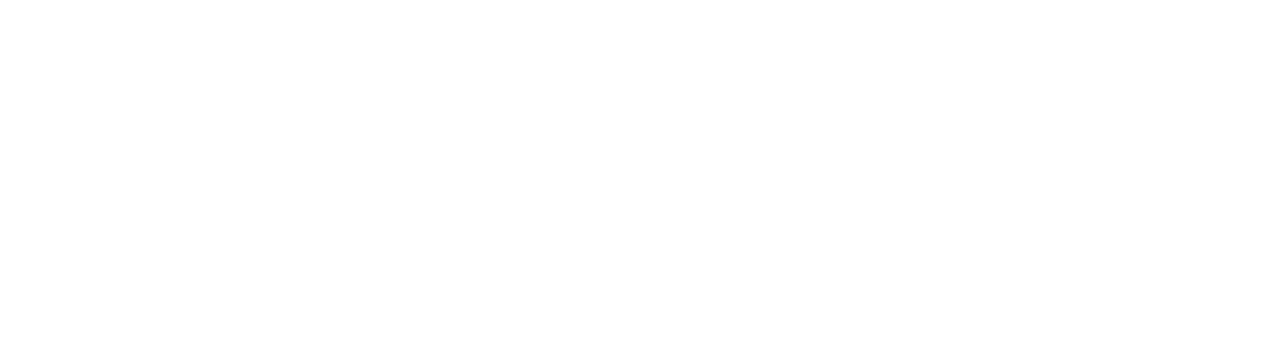
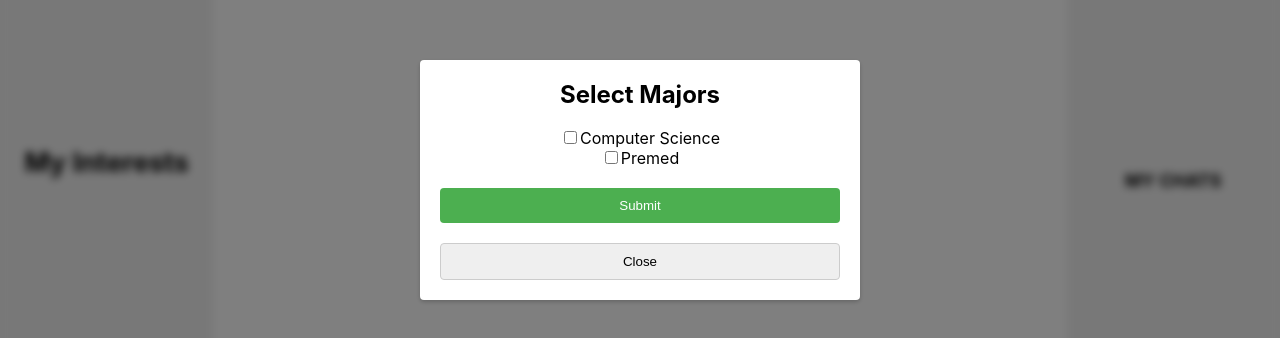
Before and after one commit to jamesmwu/Pathfinder, a React (Create React App) app in the folder frontend/: page /home in a window 1280 px wide. Before the commit this address had no page. Shown: the part 220-558 px from the top of the page. Built offline with nearby package versions, Linux system fonts and the light colour scheme.

Commit message:
Updated homepage to have sidebars, mapped modal selections to appear in sidebar

```diff
--- a/frontend/src/App.js
+++ b/frontend/src/App.js
@@ -8,7 +8,7 @@ function App() {
     <div className="App">
       <Routes>
         <Route path="/" element={<LoginPage />} />
-        <Route path="/root" element={<HomePage />} />
+        <Route path="/home" element={<HomePage />} />
       </Routes>
     </div>
   );
--- a/frontend/src/components/Modal.js
+++ b/frontend/src/components/Modal.js
@@ -1,42 +1,44 @@
 import React, { useState } from 'react';
 import '../styles/modal.css';
 
-export default function Modal({ isOpen, majors }) {
-  const [selectedMajor, setSelectedMajor] = useState('');
-  const [showModal, setShowModal] = useState(isOpen);
+export default function Modal({ isOpen, majors, onClose, onSubmit }) {
+  const [selectedMajors, setSelectedMajors] = useState([]);
 
   const handleMajorChange = (event) => {
-    setSelectedMajor(event.target.value);
+    const { value } = event.target;
+    if (selectedMajors.includes(value)) {
+      setSelectedMajors(selectedMajors.filter((major) => major !== value));
+    } else {
+      setSelectedMajors([...selectedMajors, value]);
+    }
   };
 
-  const handleSubmit = (event) => {
-    event.preventDefault();
-    // Do something with the selected major
-    console.log('Selected major:', selectedMajor);
-    setShowModal(false);
-  };
-
-  if (!showModal) {
+  if (!isOpen) {
     return null;
   }
 
   return (
     <div className="modal">
       <div className="modal-content">
-        <h2>Select a Major</h2>
-        <form onSubmit={handleSubmit}>
-          <select value={selectedMajor} onChange={handleMajorChange}>
-            <option value="">-- Select a major --</option>
-            {majors.map((major) => (
-              <option key={major} value={major}>
+        <h2>Select Majors</h2>
+        <form onSubmit={() => { onSubmit(selectedMajors); }}>
+          {majors.map((major) => (
+            <div key={major}>
+              <label>
+                <input
+                  type="checkbox"
+                  value={major}
+                  checked={selectedMajors.includes(major)}
+                  onChange={handleMajorChange}
+                />
                 {major}
-              </option>
-            ))}
-          </select>
+              </label>
+            </div>
+          ))}
           <button type="submit">Submit</button>
         </form>
-        <button onClick={() => { setShowModal(false); }}>Close</button>
+        <button onClick={onClose}>Close</button>
       </div>
     </div>
   );
-};
+}
--- a/frontend/src/index.js
+++ b/frontend/src/index.js
@@ -2,7 +2,7 @@ import React from 'react';
 import ReactDOM from 'react-dom/client';
 import './index.css';
 import App from './App';
-import { BrowserRouter, Routes, Route } from 'react-router-dom';
+import { BrowserRouter } from 'react-router-dom';
 
 const root = ReactDOM.createRoot(document.getElementById('root'));
 root.render(
--- a/frontend/src/pages/HomePage.js
+++ b/frontend/src/pages/HomePage.js
@@ -1,13 +1,42 @@
-import React from "react";
+import React, { useState } from "react";
 import { NavLink } from "react-router-dom";
 import Modal from "../components/Modal";
+import '../styles/homePage.css';
 
 export default function HomePage() {
+    const [isOpen, setIsOpen] = useState(true);
+    const [selectedMajors, setSelectedMajors] = useState([]);
+
+    const openModal = () => {
+        setIsOpen(true);
+    };
+
+    const closeModal = () => {
+        setIsOpen(false);
+    };
+
+    const handleModalSubmit = (majors) => {
+        setSelectedMajors(majors);
+        closeModal();
+    };
+
     return (
-        <div>
-            <h1>Root Page</h1>
-            <Modal isOpen={true} majors={["Computer Science", "Mathematics", "Physics"]} />
-            <NavLink to='/'>Go to Login Page</NavLink>
+        <div className="home-page">
+            <div className="sidebar-left">
+                <h2>My Interests</h2>
+                <ul>
+                    {selectedMajors.map((major) => (
+                        <li key={major}>{major}</li>
+                    ))}
+                </ul>
+            </div>
+            <div className="main-content">
+                <h1>Home Page</h1>
+                <Modal isOpen={isOpen} majors={['Computer Science', 'Premed']} onClose={closeModal} onSubmit={handleModalSubmit} />
+                <NavLink to="/">Go to Login Page</NavLink>
+                <button onClick={openModal}>Open Modal</button>
+            </div>
+            <div className="sidebar-right">MY CHATS</div>
         </div>
     );
 }
--- a/frontend/src/pages/LoginPage.js
+++ b/frontend/src/pages/LoginPage.js
@@ -5,7 +5,8 @@ export default function LoginPage() {
     return (
         <div>
             <h1>Login Page</h1>
-            <NavLink to='/root'>Go to Root Page</NavLink>
+            <a href="https://youtu.be/eBGIQ7ZuuiU" target="_blank" rel="noreferrer"><h2>Super top secret link</h2></a>
+            <NavLink to='/home'><h1>Sign in with Google</h1></NavLink>
         </div>
     );
 }
--- /dev/null
+++ b/frontend/src/styles/homePage.css
@@ -0,0 +1,37 @@
+.home-page {
+    display: grid;
+    grid-template-columns: 1fr 4fr 1fr; /* Divide the screen into three columns: sidebars and main content */
+    height: 100vh; /* Set the height of the home page to fill the viewport */
+  }
+
+  .sidebar-left,
+  .sidebar-right {
+    background-color: #f1f1f1;
+    display: flex;
+    flex-direction: column;
+    align-items: center;
+    justify-content: center;
+    font-weight: bold;
+    font-size: 18px;
+  }
+
+  .sidebar-left {
+    grid-column: 1 / 2; /* Place the sidebar on the left */
+  }
+
+  .sidebar-right {
+    grid-column: 3 / 4; /* Place the sidebar on the right */
+  }
+
+  .main-content {
+    grid-column: 2 / 3; /* Place the main content in the center column */
+    display: flex;
+    flex-direction: column;
+    align-items: center;
+    justify-content: center;
+  }
+
+  /* Additional styling for the main content if needed */
+  .main-content h1 {
+    margin-bottom: 20px;
+  }
```
